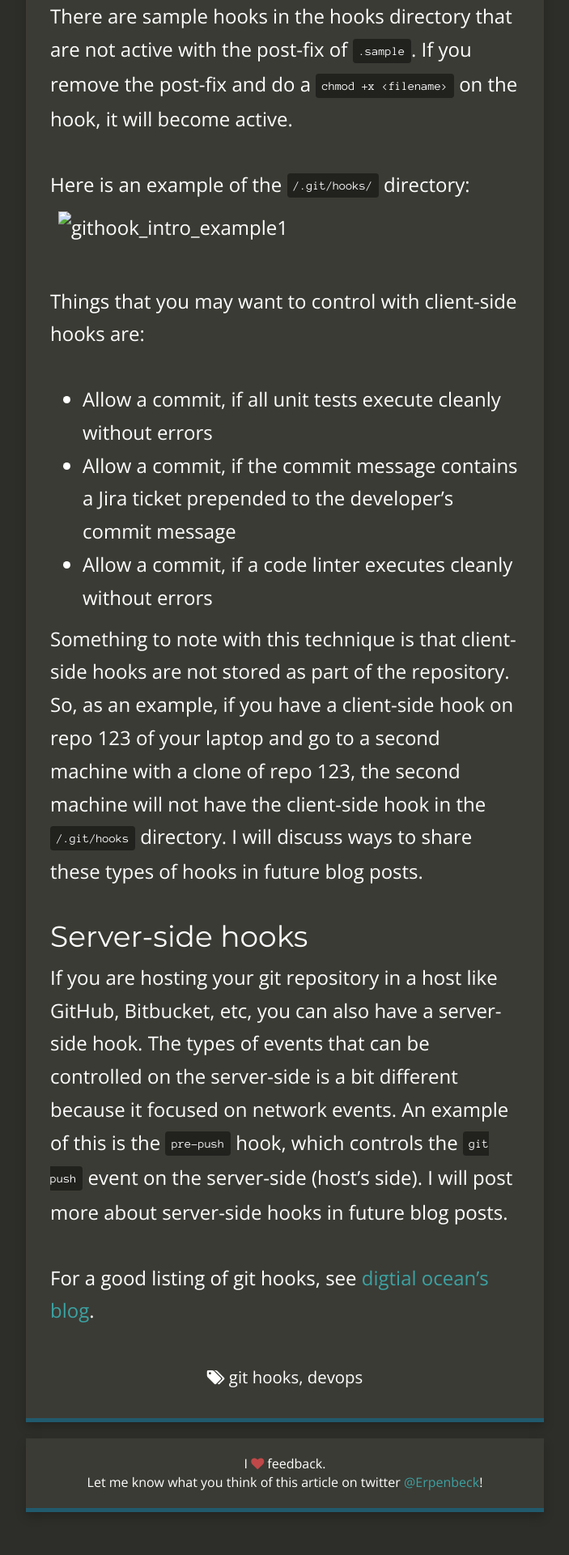
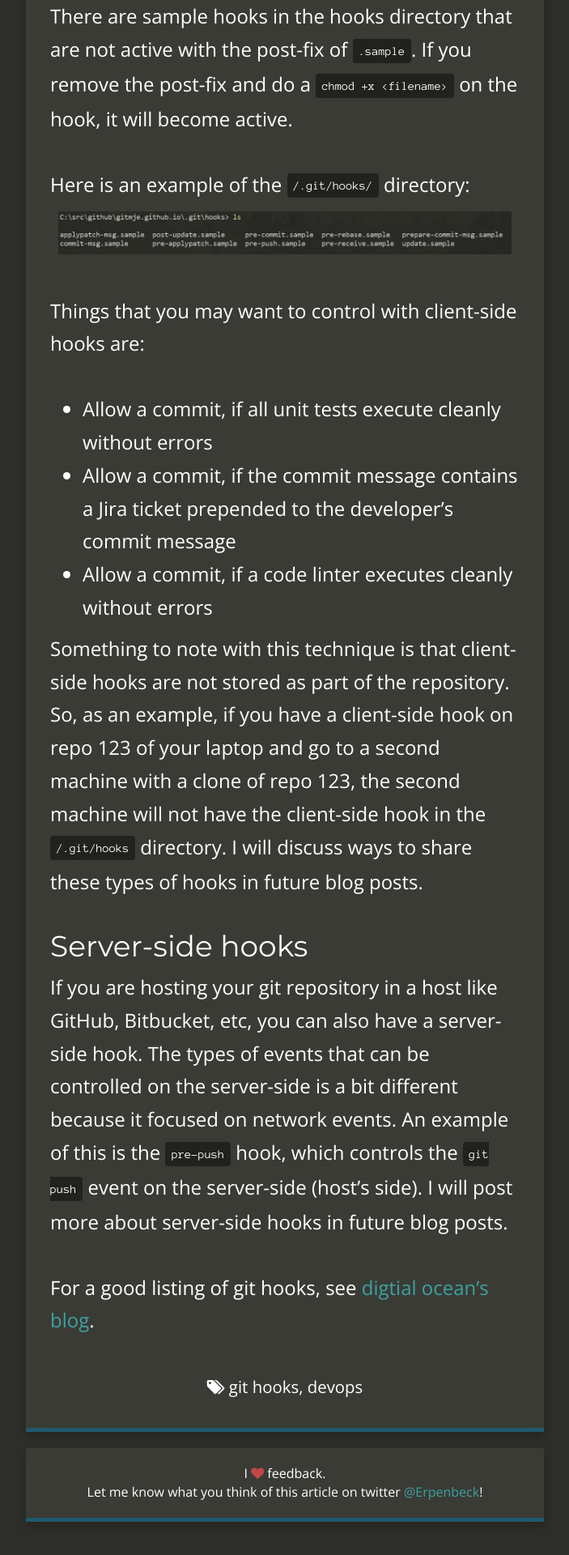
Before and after one commit to GitMje/gitmje.github.io, a Jekyll site: the page built from _posts/2018-08-21-githooks_intro.md, in a window 1280 px wide. Shown: the part 1051-2971 px from the top of the page at 81% size, without its empty margins (288-991 px from the left). Built offline with Jekyll 4.4.1, drawn with Linux system fonts in a browser that asks for light colours; nearby versions of some CDN libraries.

Commit message:
Fixing image issue with git hook post

```diff
--- a/_posts/2018-08-21-githooks_intro.md
+++ b/_posts/2018-08-21-githooks_intro.md
@@ -22,7 +22,7 @@ This may be obvious, but the client-side hooks are designed to control actions t
 These are stored in the repo's `/.git/hooks` directory.  There are sample hooks in the hooks directory that are not active with the post-fix of `.sample`.  If you remove the post-fix and do a `chmod +x <filename>` on the hook, it will become active.
 
 Here is an example of the `/.git/hooks/` directory:
-![githook_intro_example1](images/githook_intro_example1.png)
+![githook_intro_example1]({{ "/assets/githook_intro_example1.png" | absolute_url }})
 
 Things that you may want to control with client-side hooks are:
 
```
Also changed, not shown: assets/githook_intro_example1.png (renamed from _posts/images/githook_intro_example1.png), 2 other files.
